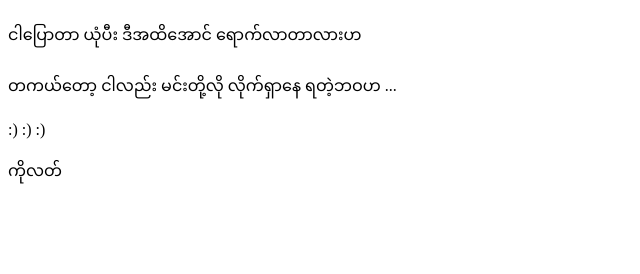
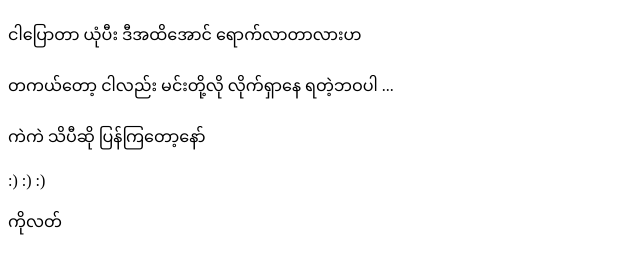
Before and after one commit to Jaykathan/CloudFront--Account, a plain HTML site: page index.html in a window 1280 px wide. Shown: the part 94-368 px from the top of the page, without its empty margins (0-640 px from the left). Drawn offline with Linux system fonts and the light colour scheme.

Commit message:
Update index.html

```diff
--- a/index.html
+++ b/index.html
@@ -3,7 +3,8 @@
 <body>
 <h1>ဟိုင်း</h1>
 <p>ငါပြောတာ ယုံပီး ဒီအထိအောင် ရောက်လာတာလားဟ</p>
-<p>တကယ်တော့ ငါလည်း မင်းတို့လို လိုက်ရှာနေ ရတဲ့ဘဝဟ ...</p>
+<p>တကယ်တော့ ငါလည်း မင်းတို့လို လိုက်ရှာနေ ရတဲ့ဘဝပါ ...</p>
+<p>ကဲကဲ သိပီဆို ပြန်ကြတော့နော်</p>
 <p>:) :) :)</p>
 <p>ကိုလတ်</p>
 </body>
```
